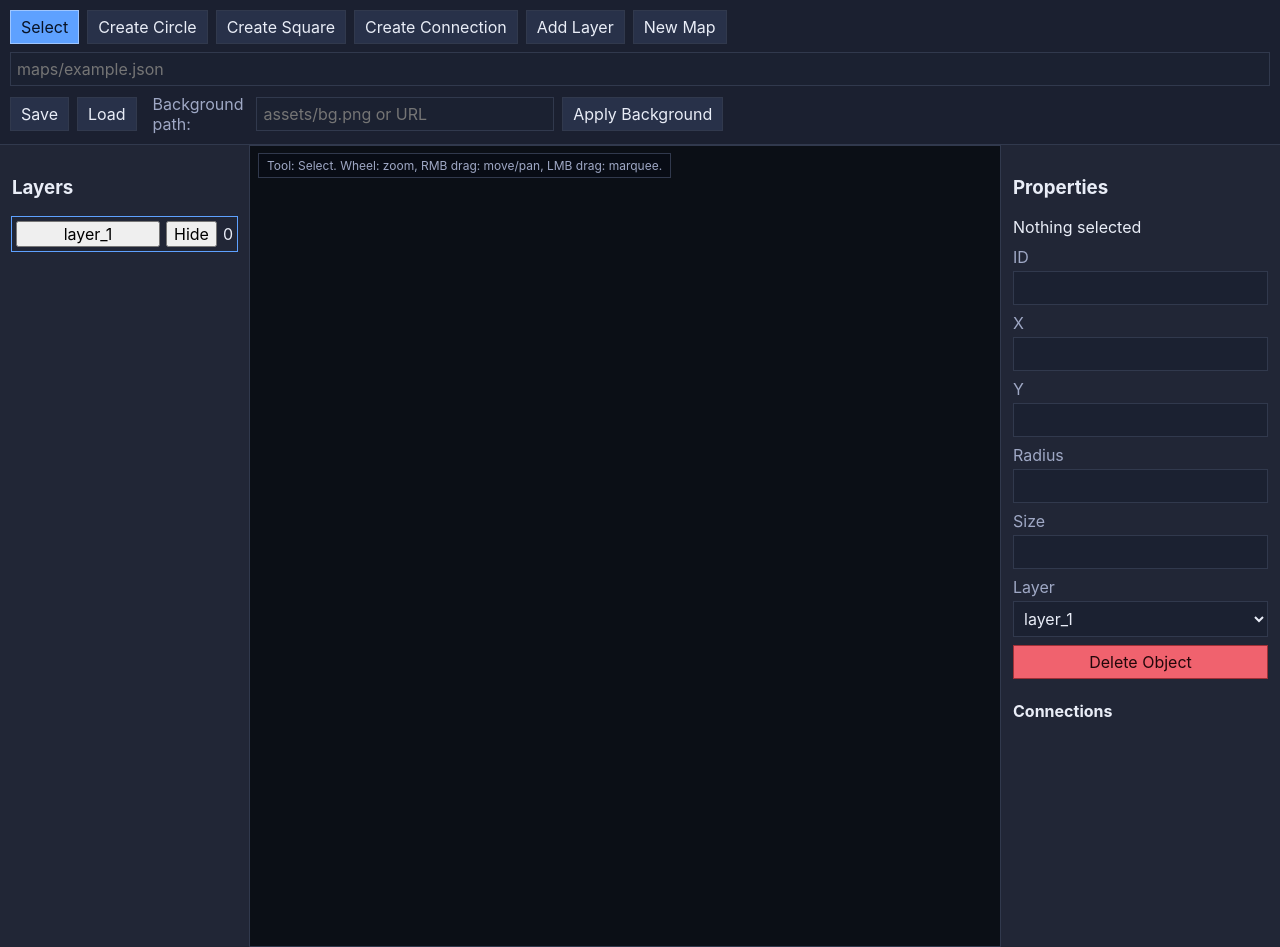
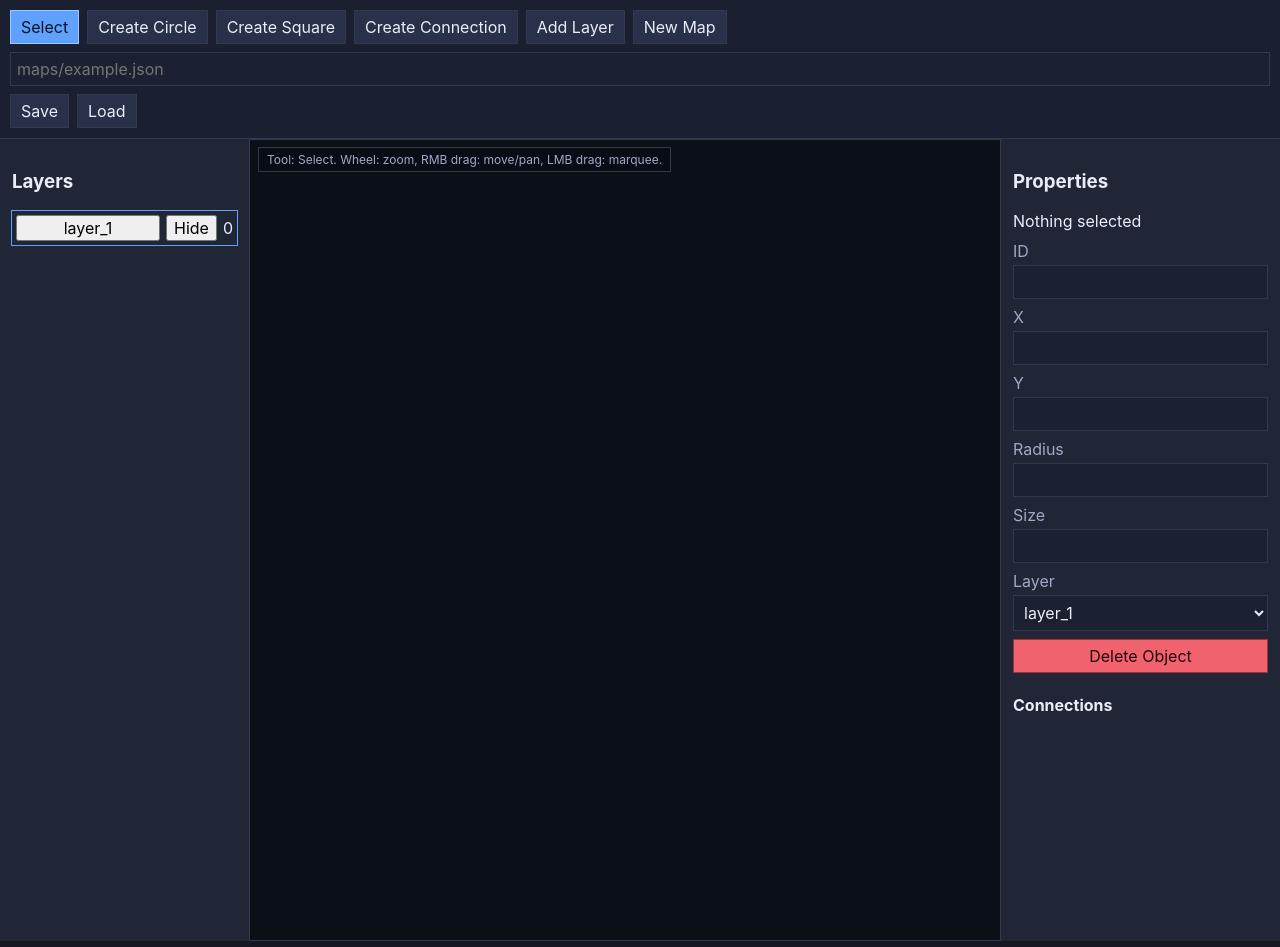
Before and after one commit to mikelsv/Structor, a website with bundled scripts: page public/index.html in a window 1280 px wide. Built offline with nearby package versions, Linux system fonts and the light colour scheme.

Commit message:
Remove background path controls from toolbar UI

```diff
--- a/public/app.js
+++ b/public/app.js
@@ -1,7 +1,6 @@
 import { createNewMap, loadMapFromDisk, saveMapToDisk } from './js/fileManager.js';
 import { bindCanvasInteractions } from './js/interactions.js';
 import { render } from './js/renderer.js';
-import { getState } from './js/state.js';
 import {
   attachLayerCreationPrompt,
   bindPropertiesForm,
@@ -13,17 +12,10 @@ import {
 } from './js/ui.js';
 
 const redraw = () => {
-  const stateBackground = getState().map.background;
   render(refs.canvas);
   renderLayers();
   renderProperties();
   renderConnections();
-  if (refs.backgroundPath.dataset.lastStateValue !== stateBackground) {
-    if (document.activeElement !== refs.backgroundPath) {
-      refs.backgroundPath.value = stateBackground;
-    }
-    refs.backgroundPath.dataset.lastStateValue = stateBackground;
-  }
   requestAnimationFrame(redraw);
 };
 
--- a/public/index.html
+++ b/public/index.html
@@ -18,11 +18,6 @@
         <input id="map-path" type="text" placeholder="maps/example.json" />
         <button id="save-map">Save</button>
         <button id="load-map">Load</button>
-        <label class="background-control">
-          Background path:
-          <input id="background-path" type="text" placeholder="assets/bg.png or URL" />
-        </label>
-        <button id="apply-background" type="button">Apply Background</button>
       </header>
 
       <main class="workspace">
--- a/public/js/ui.js
+++ b/public/js/ui.js
@@ -6,7 +6,6 @@ import {
   renameObjectId,
   selectObject,
   setActiveLayer,
-  setBackground,
   setTool,
   toggleLayerVisibility,
   upsertObject
@@ -21,8 +20,7 @@ export const refs = {
   propertiesForm: byId('properties-form'),
   selectionState: byId('selection-state'),
   hint: byId('editor-hint'),
-  mapPath: byId('map-path'),
-  backgroundPath: byId('background-path')
+  mapPath: byId('map-path')
 };
 
 const getToolLabel = (tool) => ({
@@ -46,10 +44,6 @@ export const bindToolbar = ({ onAddLayer, onNewMap, onSave, onLoad }) => {
   byId('new-map').addEventListener('click', onNewMap);
   byId('save-map').addEventListener('click', onSave);
   byId('load-map').addEventListener('click', onLoad);
-
-  byId('apply-background').addEventListener('click', () => {
-    setBackground(refs.backgroundPath.value.trim());
-  });
 };
 
 export const renderLayers = () => {
```
